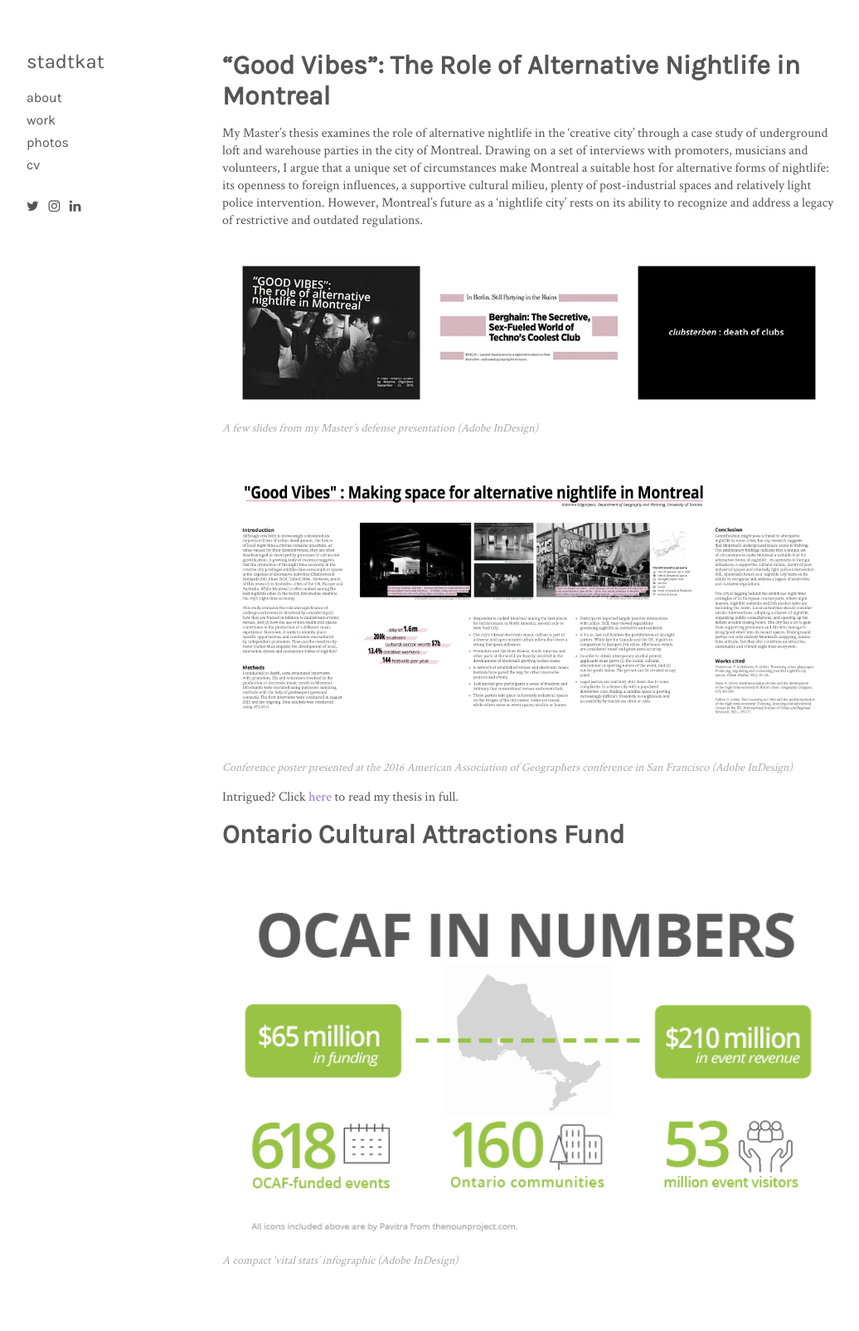
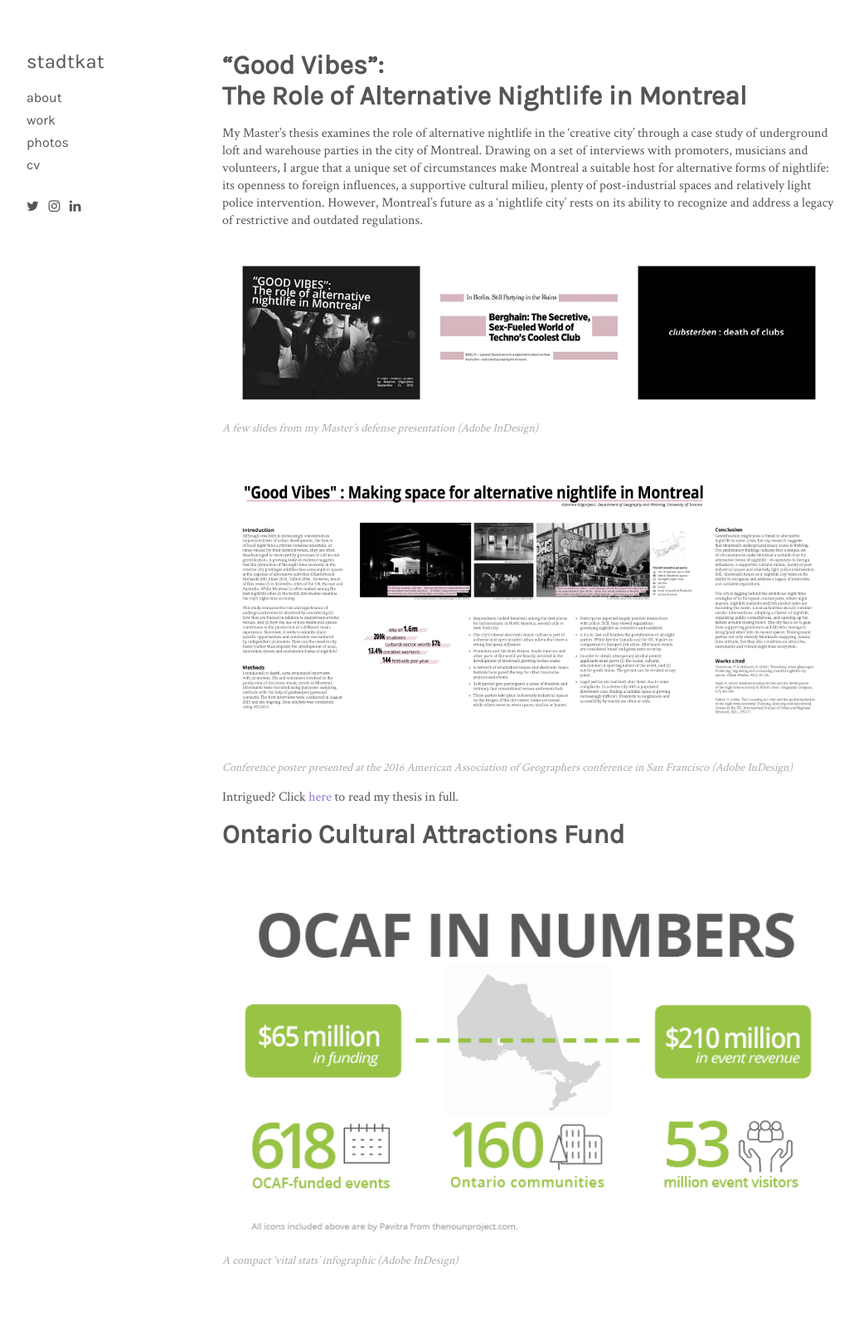
Before and after one commit to katgligo/stadtkat, a Jekyll site: the page built from work.md, in a window 1280 px wide. Shown: the whole page at 83% size, without its empty margins (32-1068 px from the left). Built offline with Jekyll 4.4.1, drawn with Linux system fonts in a browser that asks for light colours.

Commit message:
Fix title

```diff
--- a/work.md
+++ b/work.md
@@ -3,7 +3,8 @@ layout: default
 title: Work
 ---
 
-# "Good Vibes": The Role of Alternative Nightlife in Montreal
+# "Good Vibes":
+# The Role of Alternative Nightlife in Montreal
 
 My Master's thesis examines the role of alternative nightlife in the 'creative city' through a case study of underground loft and warehouse parties in the city of Montreal. Drawing on a set of interviews with promoters, musicians and volunteers, I argue that a unique set of circumstances make Montreal a suitable host for alternative forms of nightlife: its openness to foreign influences, a supportive cultural milieu, plenty of post-industrial spaces and relatively light police intervention. However, Montreal’s future as a ‘nightlife city’ rests on its ability to recognize and address a legacy of restrictive and outdated regulations.
 ![]({{ site.baseurl }}/public/img/slides.jpg)
```
